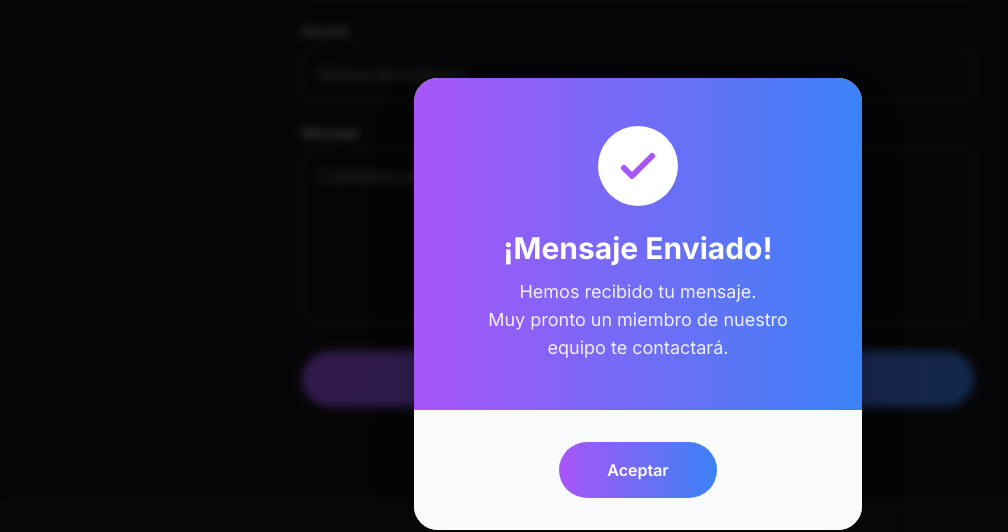
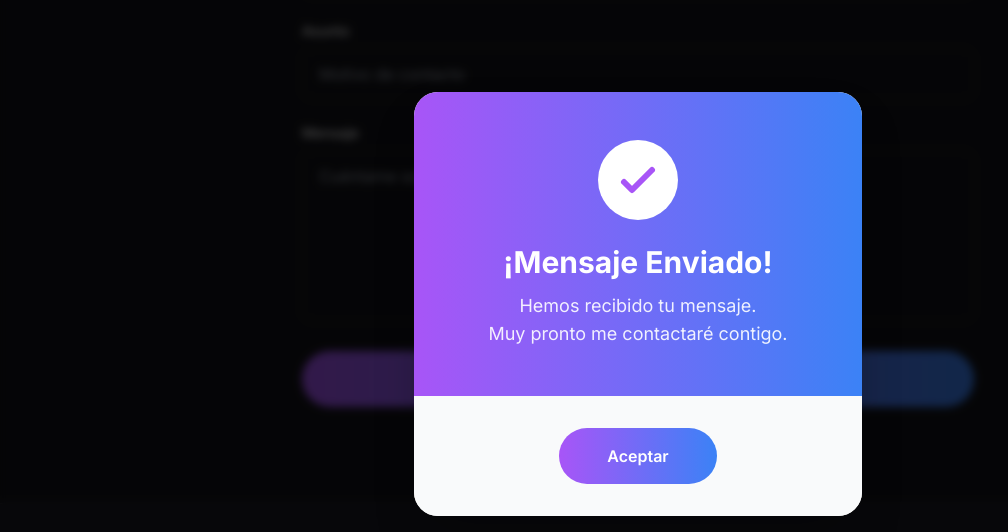
Before and after one commit to MazeMirror/portfolio, a plain HTML site: page index.html in a window 1280 px wide. Both pictures are taken after typing "Sample", "name@example.com", "Sample", "Sample" into the empty fields and a click on the button "Enviar Mensaje". Shown: the part 6479-7011 px from the top of the page, without its empty margins (2-1010 px from the left). Drawn offline with nearby package versions, Linux system fonts and the light colour scheme.

Commit message:
style: Update modal message to be more personal

```diff
--- a/index.html
+++ b/index.html
@@ -748,7 +748,7 @@
                     ¡Mensaje Enviado!
                 </h3>
                 <p class="text-white/90 text-lg">
-                    Hemos recibido tu mensaje.<br>Muy pronto un miembro de nuestro equipo te contactará.
+                    Hemos recibido tu mensaje.<br>Muy pronto me contactaré contigo.
                 </p>
             </div>
 
```
